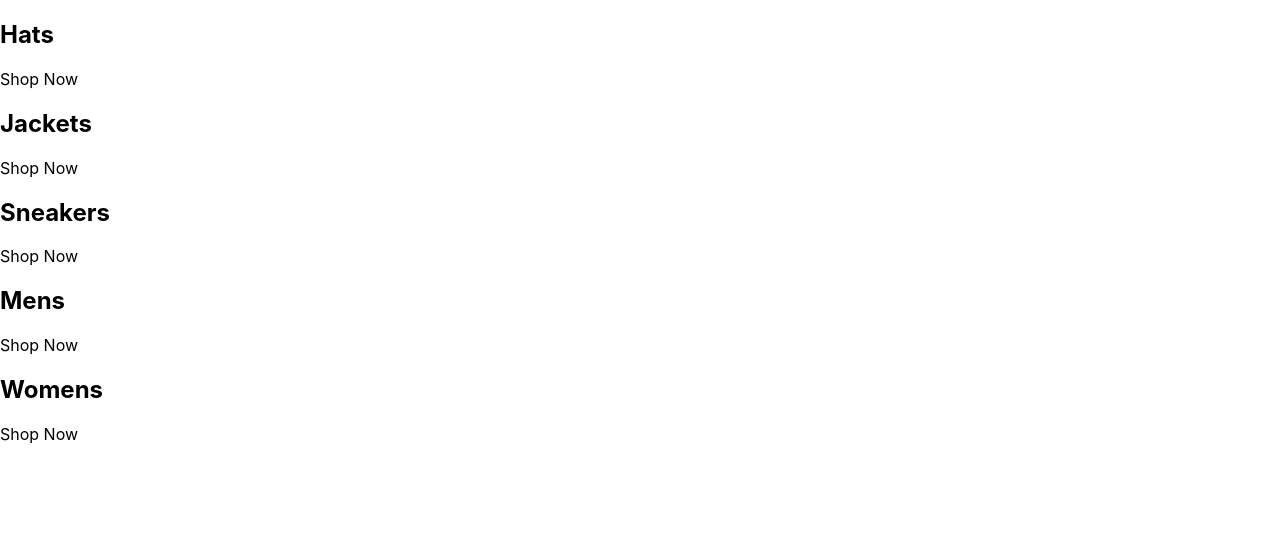
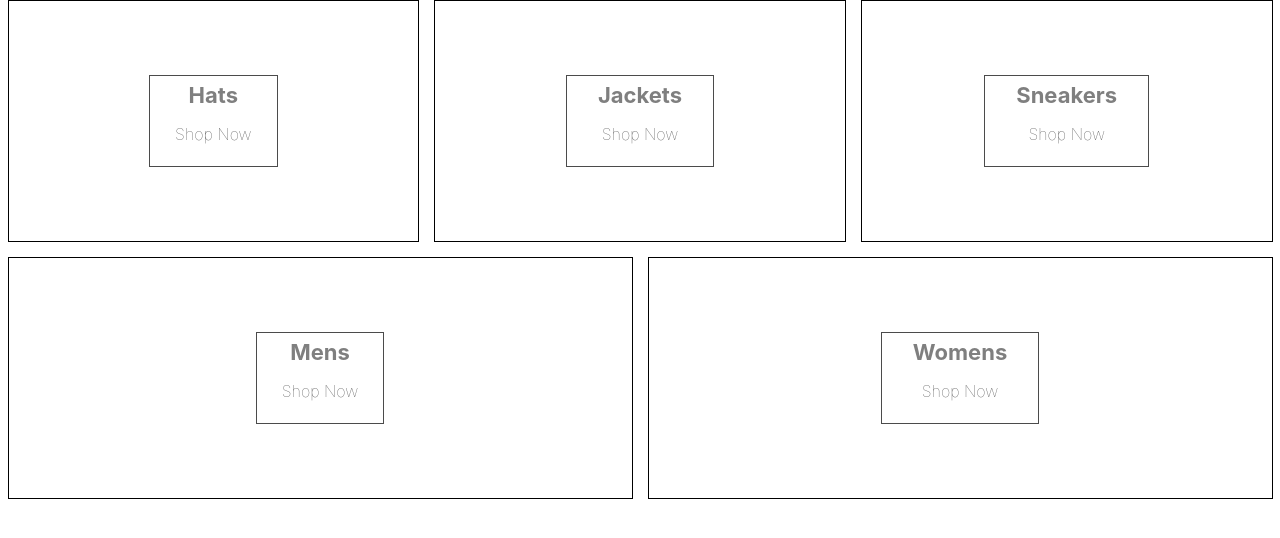
Before and after one commit to AniketAtram/Crown, a React (Create React App) app: page / in a window 1280 px wide. Shown: the top 538 px of the page. Built offline with nearby package versions, Linux system fonts and the light colour scheme.

Commit message:
finished scaffolding

```diff
--- a/src/App.js
+++ b/src/App.js
@@ -1,5 +1,5 @@
+import Categories from './components/CategoriesComponent/Categories.component';
 import './App.css';
-
 function App() {
 
   const data = [
@@ -26,19 +26,7 @@
   ];
 
   return (
-    <div className="categories-container">
-      {
-        data.map((item) => (
-          <div className='category-container' key={item.id}>
-            {/* {image} */}
-            <div className='category-body-conatiner'>
-              <h2>{item.title}</h2>
-              <p>Shop Now</p>
-            </div>
-          </div>
-        ))
-      }
-    </div>
+    <Categories categoriesData={data} />
   );
 }
 
--- /dev/null
+++ b/src/components/CategoriesComponent/Categories.component.jsx
@@ -0,0 +1,13 @@
+import React from "react";
+import './Categories.styles.scss';
+import CategoryCard from "./CategoryCard/CategoryCard.component";
+function Categories({ categoriesData }) {
+    return (
+        <div className="categories-container">
+            <CategoryCard data={categoriesData} />
+        </div>
+
+    );
+}
+
+export default Categories;
--- /dev/null
+++ b/src/components/CategoriesComponent/Categories.styles.scss
@@ -0,0 +1,6 @@
+.categories-container {
+    width: 100%;
+    display: flex;
+    flex-wrap: wrap;
+    justify-content: space-between;
+  }
--- /dev/null
+++ b/src/components/CategoriesComponent/CategoryCard/CategoryCard.component.jsx
@@ -0,0 +1,22 @@
+import './CategoryCard.styles.scss';
+import React from 'react';
+
+function CategoryCard({ data }) {
+    return (
+        <>
+            {
+                data.map((item) => (
+                    <div className='category-container' key={item.id}>
+                        <div className='background-image' />
+                        <div className='category-body-container'>
+                            <h2>{item.title}</h2>
+                            <p>Shop Now</p>
+                        </div>
+                    </div>
+                ))
+            }
+        </>
+    )
+};
+
+export default CategoryCard;
--- /dev/null
+++ b/src/components/CategoriesComponent/CategoryCard/CategoryCard.styles.scss
@@ -0,0 +1,68 @@
+.category-container {
+    min-width: 30%;
+    height: 240px;
+    flex: 1 1 auto;
+    display: flex;
+    align-items: center;
+    justify-content: center;
+    border: 1px solid black;
+    margin: 0 7.5px 15px;
+    overflow: hidden;
+
+    &:hover {
+      cursor: pointer;
+
+      & .background-image {
+        transform: scale(1.1);
+        transition: transform 6s cubic-bezier(0.25, 0.45, 0.45, 0.95);
+      }
+
+      & .category-body-container {
+        opacity: 0.9;
+      }
+    }
+
+    &.large {
+      height: 380px;
+    }
+
+    &:first-child {
+      margin-right: 7.5px;
+    }
+
+    &:last-child {
+      margin-left: 7.5px;
+    }
+
+    .background-image {
+      width: 100%;
+      height: 100%;
+      background-size: cover;
+      background-position: center;
+    }
+
+    .category-body-container {
+      height: 90px;
+      padding: 0 25px;
+      display: flex;
+      flex-direction: column;
+      align-items: center;
+      justify-content: center;
+      border: 1px solid black;
+      background-color: white;
+      opacity: 0.7;
+      position: absolute;
+
+      h2 {
+        font-weight: bold;
+        margin: 0 6px 0;
+        font-size: 22px;
+        color: #4a4a4a;
+      }
+
+      p {
+        font-weight: lighter;
+        font-size: 16px;
+      }
+    }
+  }
```
